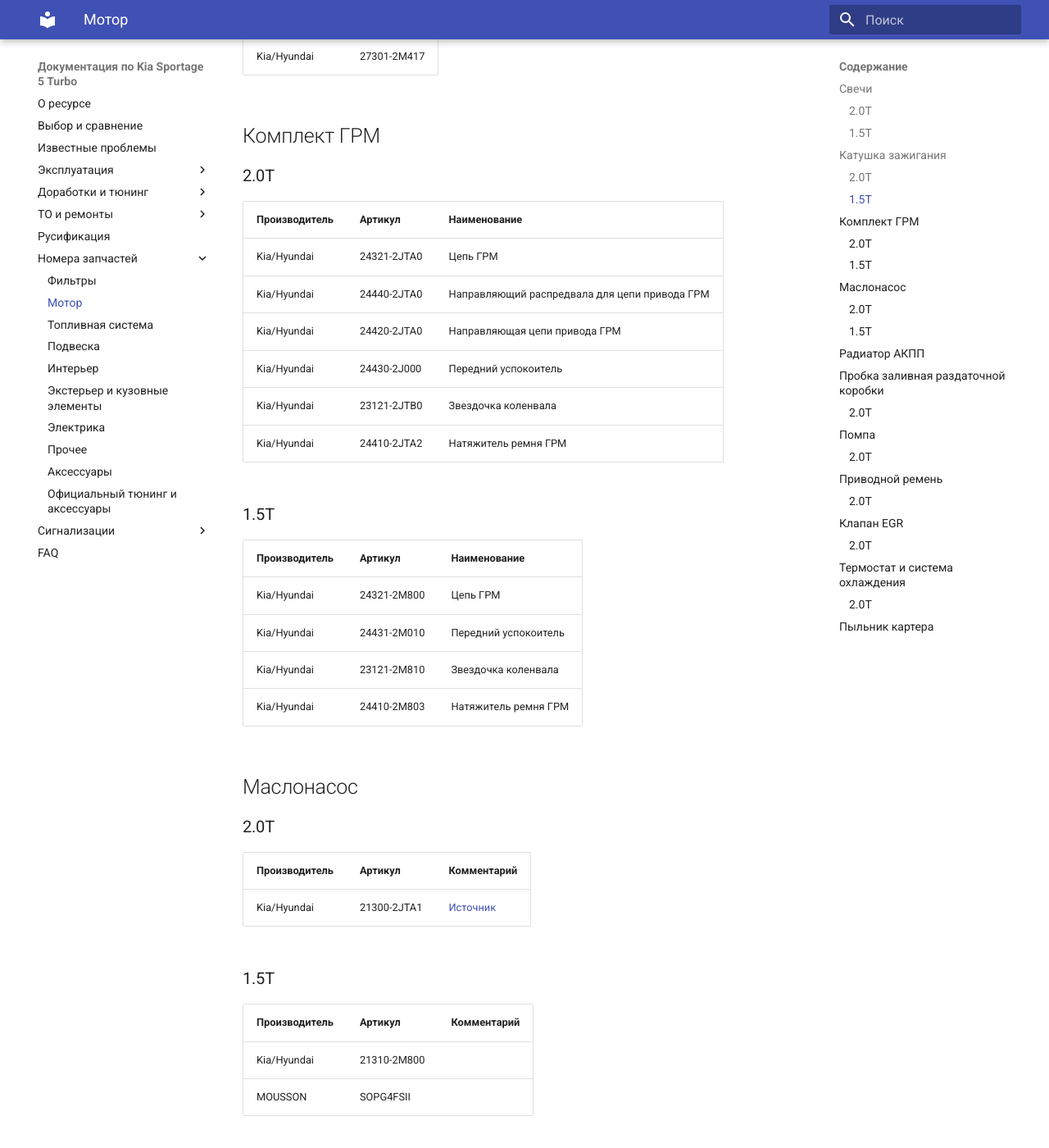
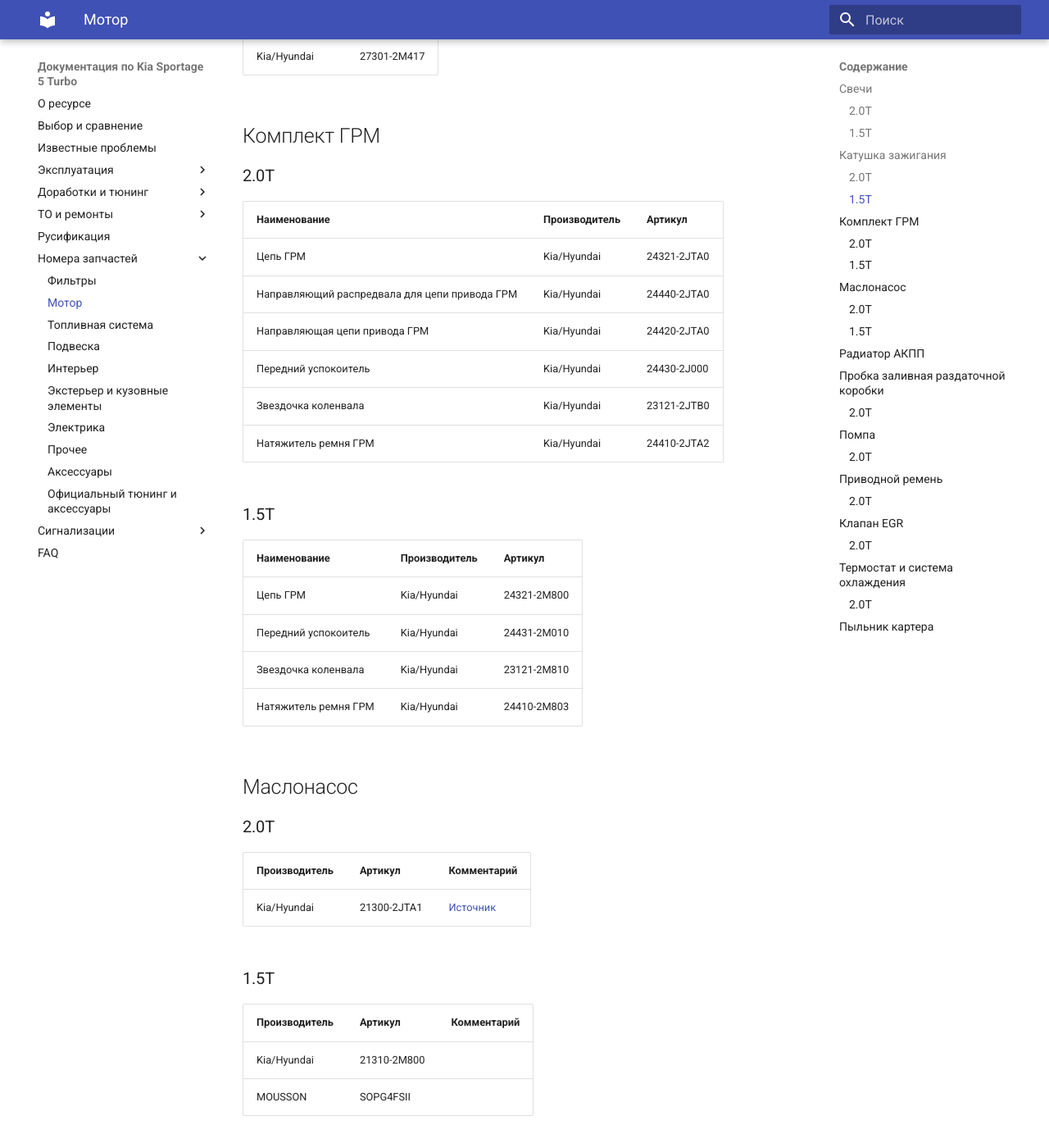
Before and after one commit to kia-sportage-docs/kia-sport5-docs, an MkDocs documentation site: the page built from docs/part/motor.md, in a window 1280 px wide and 1400 px high, scrolled down 1322 px. Shown: the whole window at 82% size. Built offline with MkDocs 1.6.1 and Material for MkDocs 9.7.7, drawn with Linux system fonts in a browser that asks for light colours; some of the changed text lies outside the part shown.

Commit message:
Почистил таблицы

```diff
--- a/docs/part/motor.md
+++ b/docs/part/motor.md
@@ -36,22 +36,22 @@
 
 ## Комплект ГРМ
 ### 2.0T
-| Производитель | Артикул   | Наименование |
+| Наименование | Производитель | Артикул  |
 |---|---|---|
-| Kia/Hyundai | 24321-2JTA0 | Цепь ГРМ |
-| Kia/Hyundai | 24440-2JTA0 | Направляющий распредвала для цепи привода ГРМ |
-| Kia/Hyundai | 24420-2JTA0 | Направляющая цепи привода ГРМ |
-| Kia/Hyundai | 24430-2J000 | Передний успокоитель |
-| Kia/Hyundai | 23121-2JTB0 | Звездочка коленвала |
-| Kia/Hyundai | 24410-2JTA2 | Натяжитель ремня ГРМ |
+ | Цепь ГРМ | Kia/Hyundai | 24321-2JTA0 |
+ | Направляющий распредвала для цепи привода ГРМ | Kia/Hyundai | 24440-2JTA0 |
+ | Направляющая цепи привода ГРМ | Kia/Hyundai | 24420-2JTA0 |
+ | Передний успокоитель | Kia/Hyundai | 24430-2J000 |
+ | Звездочка коленвала | Kia/Hyundai | 23121-2JTB0 |
+ | Натяжитель ремня ГРМ | Kia/Hyundai | 24410-2JTA2 |
 
 ### 1.5T
-| Производитель | Артикул   | Наименование |
+| Наименование | Производитель | Артикул |
 |---|---|---|
-| Kia/Hyundai | 24321-2M800 | Цепь ГРМ |
-| Kia/Hyundai | 24431-2M010 | Передний успокоитель |
-| Kia/Hyundai | 23121-2M810 | Звездочка коленвала |
-| Kia/Hyundai | 24410-2M803 | Натяжитель ремня ГРМ |
+| Цепь ГРМ | Kia/Hyundai | 24321-2M800 |
+| Передний успокоитель | Kia/Hyundai | 24431-2M010 |
+| Звездочка коленвала | Kia/Hyundai | 23121-2M810 |
+| Натяжитель ремня ГРМ | Kia/Hyundai | 24410-2M803 |
 
 ## Маслонасос
 ### 2.0T
@@ -79,11 +79,11 @@
 
 ## Помпа
 ### 2.0T
-| Производитель | Артикул   | Наименование |
+| Наименование | Производитель | Артикул |
 |---|---|---|
-| Kia/Hyundai | 25100-2J100 | Помпа (насос) охлаждающей жидкости |
-| Kia/Hyundai | 25124-2J100 | Прокладка под помпу |
-| Kia/Hyundai | 25221-2JTA1 | Шкив |
+| Помпа (насос) охлаждающей жидкости | Kia/Hyundai | 25100-2J100 |
+| Прокладка под помпу | Kia/Hyundai | 25124-2J100 |
+| Шкив | Kia/Hyundai | 25221-2JTA1 |
 
 ## Приводной ремень
 ### 2.0T
@@ -97,14 +97,12 @@
 |---|---|
 | Kia/Hyundai | 28400-2JTC3 |
 
-
 ## Термостат и система охлаждения
 ### 2.0T
 
 ??? info "Схемы"
     ![Images title](../images/cooling_1.jpg){ loading=lazy }
     ![Images title](../images/cooling_2.jpg){ loading=lazy }
-
 
 ??? info "Фотографии термостата"
     ![Images title](../images/25600-2JTA0_1.jpg){ loading=lazy, allign=left }
@@ -131,13 +129,11 @@
 | Прокладочное кольцо-корпус термостата | Kia/Hyundai | 25624-2JTA0 |
 | Кольцо | Kia/Hyundai | 25457-2E802 |
 
-
 ## Пыльник картера
 
 | Наименование | Производитель | Артикул | Ссылки |
 |--- |---|---|---|
 | Пыльник картера (пластиковый) | Kia/Hyundai | 29110-R4000 | [Aliexpress](https://aliexpress.ru/item/1005007798386346.html)|
-
 
 ??? info "Фото пыльника 29110-R4000"
     ![Images title](../images/29110-R4000_4.jpg){ loading=lazy }
```
Also changed, not shown: other parts of docs/part/motor.md (+5 -5 lines), docs/part/electric.md (+4 -4 lines), docs/part/exterior.md (+3 -3 lines), docs/part/filters.md (+6 -6 lines), docs/part/suspension.md (+10 -9 lines).
